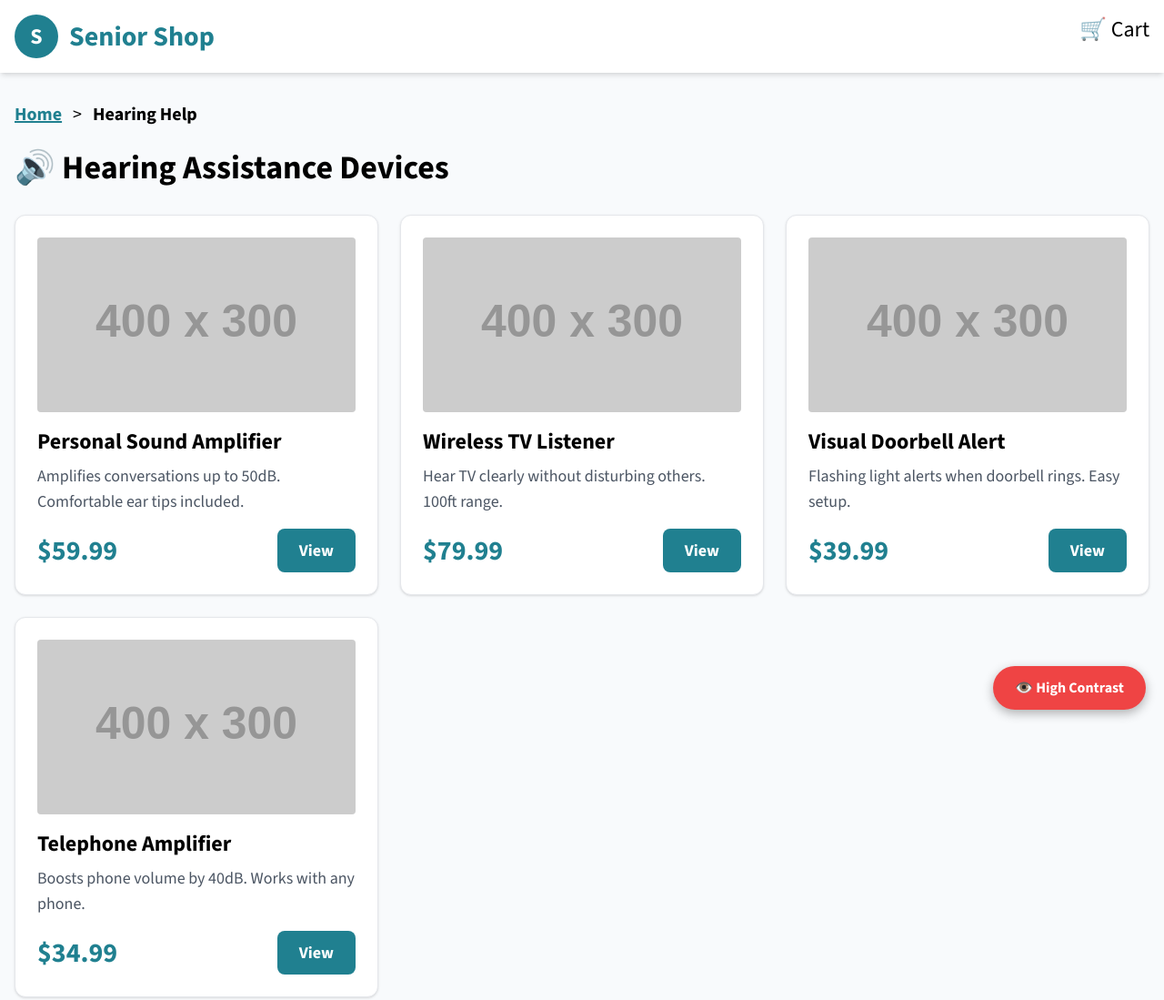
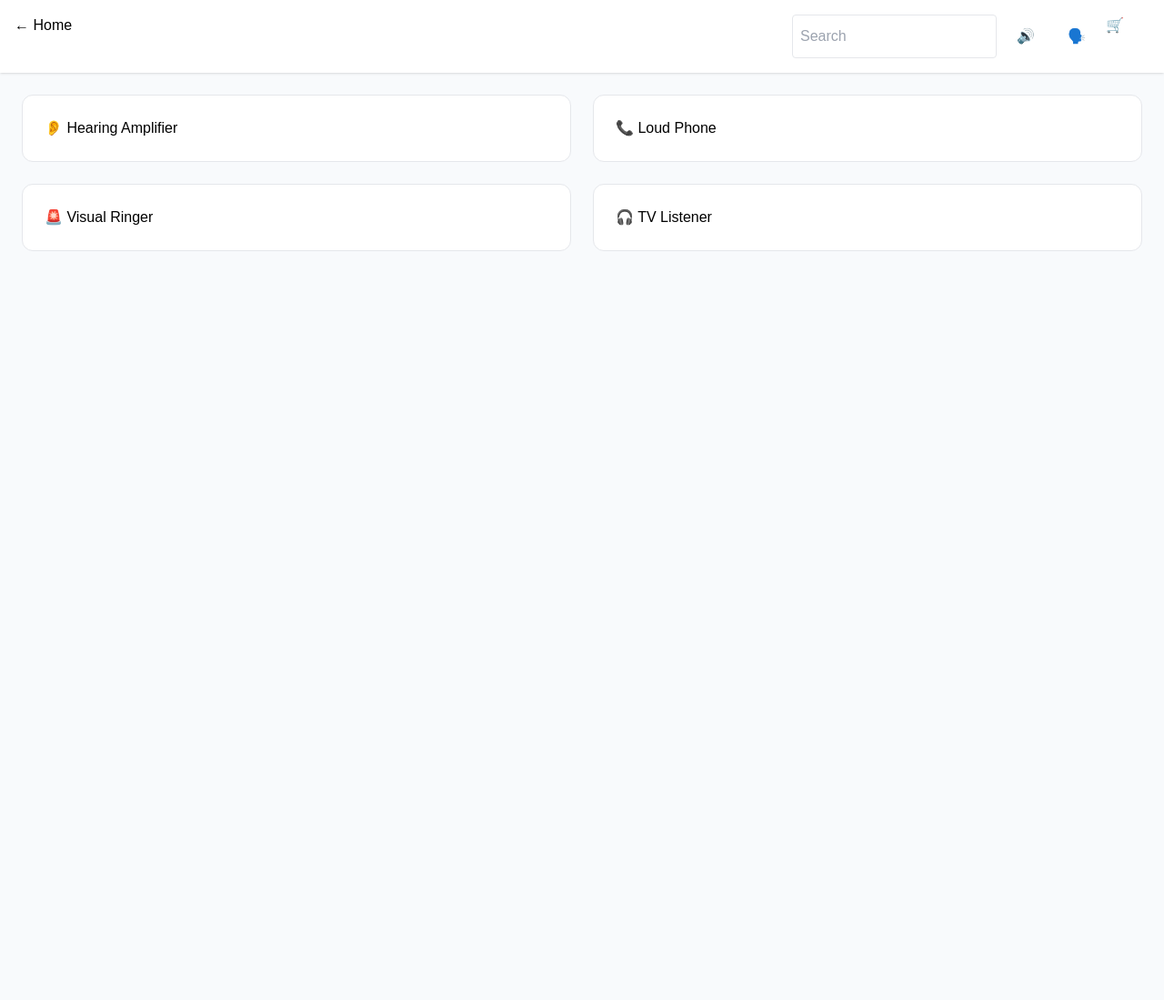
Before and after one commit to ayushjhaa1187-spec/senior-shop-IITM, a plain HTML site: page hearing.html in a window 1280 px wide. Shown: the whole page at 91% size. After the commit the page ends 800 px from the top, so only its background shows below. Drawn offline with nearby package versions, Linux system fonts and the light colour scheme; placeholder pictures from the web are drawn by us.

Commit message:
Update hearing.html

```diff
--- a/hearing.html
+++ b/hearing.html
@@ -1,87 +1,30 @@
 <!DOCTYPE html>
 <html lang="en">
 <head>
-    <meta charset="UTF-8">
-    <meta name="viewport" content="width=device-width, initial-scale=1.0">
-    <title>Hearing Help - Senior Shop</title>
-    <script src="https://cdn.tailwindcss.com"></script>
-    <link href="https://fonts.googleapis.com/css2?family=Source+Sans+3:wght@400;600;700&display=swap" rel="stylesheet">
+<meta charset="UTF-8">
+<title>Hearing Support</title>
+<script src="https://cdn.tailwindcss.com"></script>
+<link rel="stylesheet" href="style.css">
+<script src="script.js" defer></script>
+</head>
+<body>
 
-    <style>
-        :root { --primary: #208090; --bg-color: #F8FAFC; --focus-ring: #F59E0B; }
-        body { font-family: 'Source Sans 3', sans-serif; background-color: var(--bg-color); line-height: 1.6; }
-        body.contrast-high { background-color: #000 !important; color: #fff !important; --primary: #FFFF00; }
-        body.contrast-high .bg-white { background-color: #000 !important; border: 2px solid #fff; }
-        body.contrast-high .btn-primary { background-color: #FFFF00 !important; color: #000 !important; }
-        button, a { min-height: 48px; min-width: 48px; }
-    </style>
-</head>
-<body class="flex flex-col min-h-screen">
+<header class="bg-white shadow p-4 flex justify-between">
+  <a href="index.html">← Home</a>
+  <div class="flex gap-2">
+    <input placeholder="Search" class="border px-2 rounded">
+    <button onclick="readPage()">🔊</button>
+    <button onclick="startVoice()">🗣️</button>
+    <a href="cart.html">🛒</a>
+  </div>
+</header>
 
-    <header class="bg-white shadow-md p-4">
-        <div class="container mx-auto flex justify-between items-center">
-            <a href="index.html" class="flex items-center gap-3">
-                <div class="w-12 h-12 bg-[#208090] rounded-full flex items-center justify-center text-white text-2xl font-bold">S</div>
-                <span class="text-3xl font-bold text-[#208090]">Senior Shop</span>
-            </a>
-            <a href="cart.html" class="text-2xl">🛒 Cart</a>
-        </div>
-    </header>
+<main class="p-6 grid md:grid-cols-2 gap-6">
+  <div class="card">👂 Hearing Amplifier</div>
+  <div class="card">📞 Loud Phone</div>
+  <div class="card">🚨 Visual Ringer</div>
+  <div class="card">🎧 TV Listener</div>
+</main>
 
-    <main class="container mx-auto px-4 py-8">
-        <nav class="mb-6 text-xl">
-             <a href="index.html" class="underline text-[#208090] font-bold">Home</a> <span class="mx-2">></span> <span class="font-bold">Hearing Help</span>
-        </nav>
-
-        <h1 class="text-4xl font-bold mb-8">🔊 Hearing Assistance Devices</h1>
-
-        <div class="grid grid-cols-1 md:grid-cols-2 lg:grid-cols-3 gap-6">
-
-            <article class="bg-white rounded-xl shadow p-6 border border-gray-200">
-                <img src="https://placehold.co/400x300/208090/FFFFFF?text=Hearing+Amplifier" alt="Personal Sound Amplifier" class="w-full h-48 object-cover rounded mb-4">
-                <h2 class="text-2xl font-bold mb-2">Personal Sound Amplifier</h2>
-                <p class="text-lg text-gray-600 mb-4">Amplifies conversations up to 50dB. Comfortable ear tips included.</p>
-                <div class="flex justify-between items-center mt-4">
-                    <span class="text-3xl font-bold text-[#208090]">$59.99</span>
-                    <button onclick="window.location.href='product-detail.html'" class="bg-[#208090] text-white px-6 py-2 rounded-lg font-bold text-lg hover:bg-[#165E6A]">View</button>
-                </div>
-            </article>
-
-            <article class="bg-white rounded-xl shadow p-6 border border-gray-200">
-                <img src="https://placehold.co/400x300/EEEEEE/208090?text=TV+Listener" alt="Wireless TV Listener" class="w-full h-48 object-cover rounded mb-4">
-                <h2 class="text-2xl font-bold mb-2">Wireless TV Listener</h2>
-                <p class="text-lg text-gray-600 mb-4">Hear TV clearly without disturbing others. 100ft range.</p>
-                <div class="flex justify-between items-center mt-4">
-                    <span class="text-3xl font-bold text-[#208090]">$79.99</span>
-                    <button class="bg-[#208090] text-white px-6 py-2 rounded-lg font-bold text-lg">View</button>
-                </div>
-            </article>
-
-            <article class="bg-white rounded-xl shadow p-6 border border-gray-200">
-                <img src="https://placehold.co/400x300/333333/FFFFFF?text=Doorbell+Alert" alt="Visual Doorbell Alert" class="w-full h-48 object-cover rounded mb-4">
-                <h2 class="text-2xl font-bold mb-2">Visual Doorbell Alert</h2>
-                <p class="text-lg text-gray-600 mb-4">Flashing light alerts when doorbell rings. Easy setup.</p>
-                <div class="flex justify-between items-center mt-4">
-                    <span class="text-3xl font-bold text-[#208090]">$39.99</span>
-                    <button class="bg-[#208090] text-white px-6 py-2 rounded-lg font-bold text-lg">View</button>
-                </div>
-            </article>
-
-            <article class="bg-white rounded-xl shadow p-6 border border-gray-200">
-                <img src="https://placehold.co/400x300/DDDDDD/208090?text=Phone+Amplifier" alt="Telephone Amplifier" class="w-full h-48 object-cover rounded mb-4">
-                <h2 class="text-2xl font-bold mb-2">Telephone Amplifier</h2>
-                <p class="text-lg text-gray-600 mb-4">Boosts phone volume by 40dB. Works with any phone.</p>
-                <div class="flex justify-between items-center mt-4">
-                    <span class="text-3xl font-bold text-[#208090]">$34.99</span>
-                    <button class="bg-[#208090] text-white px-6 py-2 rounded-lg font-bold text-lg">View</button>
-                </div>
-            </article>
-
-        </div>
-    </main>
-
-    <div style="position: fixed; bottom: 20px; right: 20px;">
-        <button onclick="document.body.classList.toggle('contrast-high')" style="background:#ef4444;color:white;padding:12px 24px;border-radius:50px;font-weight:bold;box-shadow: 0 4px 12px rgba(0,0,0,0.3);">👁️ High Contrast</button>
-    </div>
 </body>
 </html>
```
